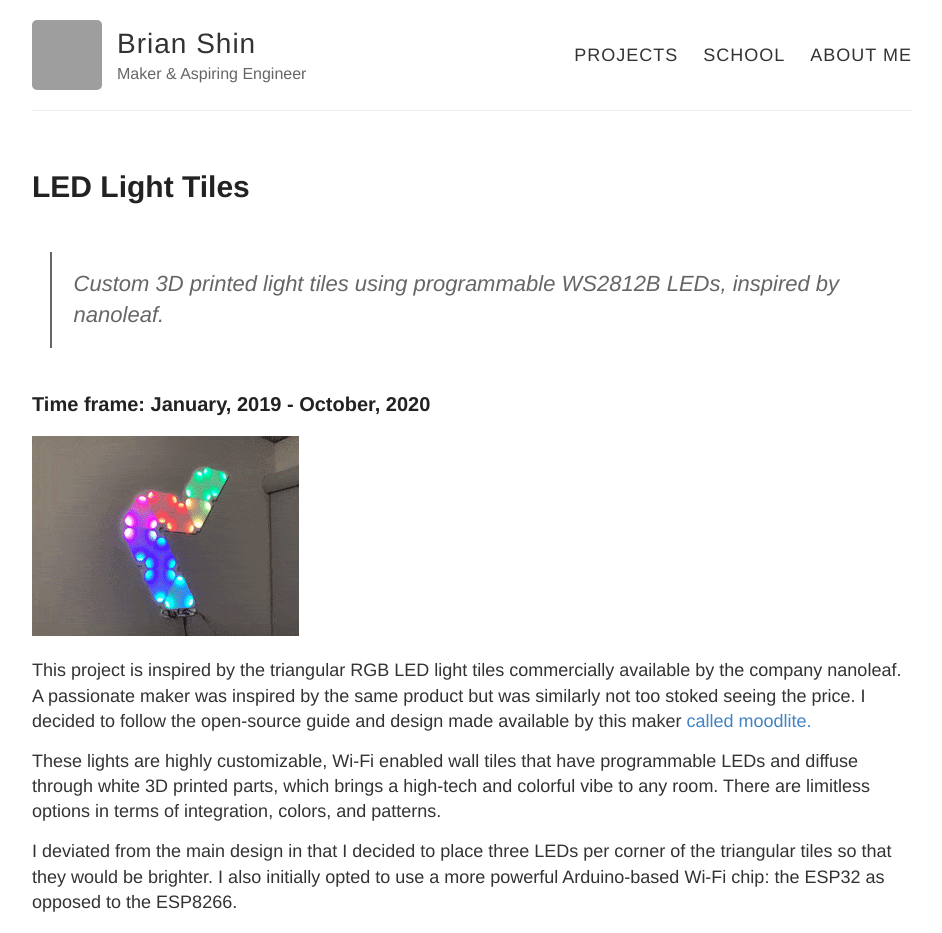
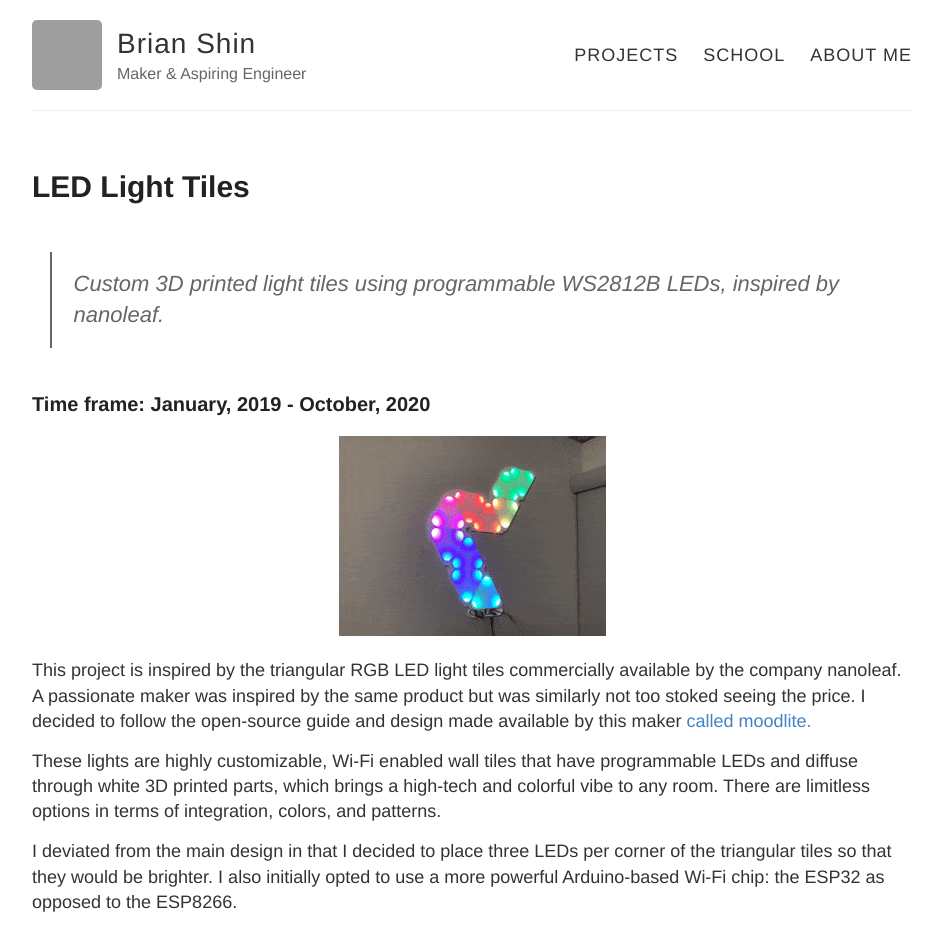
Before and after one commit to bshin100/bshin100.github.io, a Jekyll site: the page built from _posts/2020-9-30-LED-Light-Tiles.md, in a window 1280 px wide. Shown: the top 933 px of the page, without its empty margins (168-1110 px from the left). Built offline with Jekyll 4.4.1, drawn with Linux system fonts in a browser that asks for light colours; grey boxes are pictures that could not be loaded.

Commit message:
More styling

```diff
--- a/_posts/2020-9-30-LED-Light-Tiles.md
+++ b/_posts/2020-9-30-LED-Light-Tiles.md
@@ -10,8 +10,9 @@ featured_img: /images/moodlite-still.jpg
 <!-- excerpt-end -->
 ### Time frame: January, 2019 - October, 2020
 
+{:refdef: style="text-align: center"}
 ![Finished product.](/images/moodlite.gif "Finished Product.")
-
+{:refdef}
 
 This project is inspired by the triangular RGB LED light tiles commercially available by the company nanoleaf. A passionate maker was inspired by the same product but was similarly not too stoked seeing the price. I decided to follow the open-source guide and design made available by this maker [called moodlite.](https://moodlite.co.uk/)
 
@@ -21,7 +22,9 @@ I deviated from the main design in that I decided to place three LEDs per corner
 
 While 3D printing appears to be a matter of clicking a few buttons and having the machine spit out parts, there is much more to that involving hundreds of hours of research that I may detail in a future post. The main difficulties in this 3D printing project involved bed adhesion for such a large surface area. While it seems counter-intuitive that a large surface area has trouble sticking to a print bed, the corners of these parts peeled up and caused warping of the print - in a project where flat and clean prints are imperative to the final product. I also had to decide the color of my filament. There are many different brands and compositions, even in just PLA, so "white" isn't a simple choice. The brand of white I had diffused well, and I also tested clear filament at different infill levels to see the effect.
 
-![Diffusion testing](/images/led-testing.gif "Diffusion testing")
+{:refdef: style="text-align: center"}
+![Diffusion testing](/images/led-testing.gif "Diffusion testing"){: style="width: 40%"}
+{:refdef}
 
 The project involved a lot of careful planning and soldering between each strip of LEDs in each tile. Between each strip of LEDs and the edges of the tiles are 3-pin jumper wires (traditionally used for servo motors) that allow the tiles to be modular and rearranged in any pattern. One consideration I had while making this project was that the design used these Dupont wires and connectors to run a giant strip of LEDs in series. These are 28AWG wires that aren't meant to take a lot of current, and with my reasonably conservative setup of 90 total LEDs, it would certainly be questionable. Each WS2812B LED can theoretically draw up to 60mA of current, which totals to over 5 Amps for my setup. I feared that these tiny wires would burn up under such loads, however seeing that many other people created this project with even larger setups, and that the 60mA rating for the LEDs were for white light at full brightness, I decided to roll the dice on this one and continue on.
 
@@ -34,7 +37,9 @@ I proceeded to wipe the EEPROM of the ESP8266 board and flash the latest release
 
 I am extremely happy that this project is now fully complete, and my LED wall tiles can be controlled from my computer or any phone.
 
-![Finished Product Part 2](/images/moodlite-working.gif "Finished Product Part 2")
+{:refdef: style="text-align: center"}
+![Finished Product Part 2](/images/moodlite-working.gif "Finished Product Part 2"){: style="width: 50%"}
+{:refdef}
 
 In the future, I intend to perhaps port IFTT protocols (or utilize the integrated MQTT capability) so the tiles can be controlled via voice assistants like the Amazon Alexa. Another cool feature would be to integrate sound-reactivity with a microphone module so it can change with the beat of some music.
 
```
Also changed, not shown: _posts/2021-2-27-Plastic-Antweight-Combat-Robot.md (+1 -3 lines).
